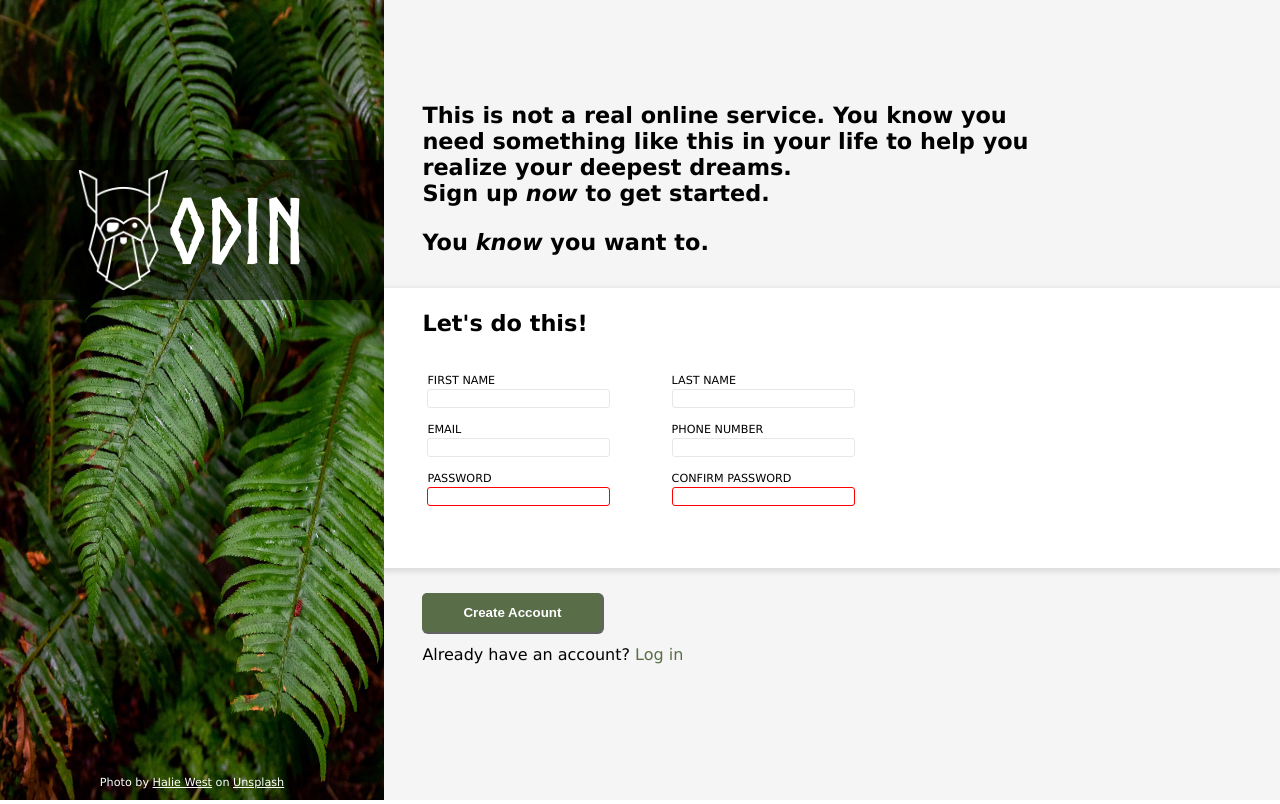
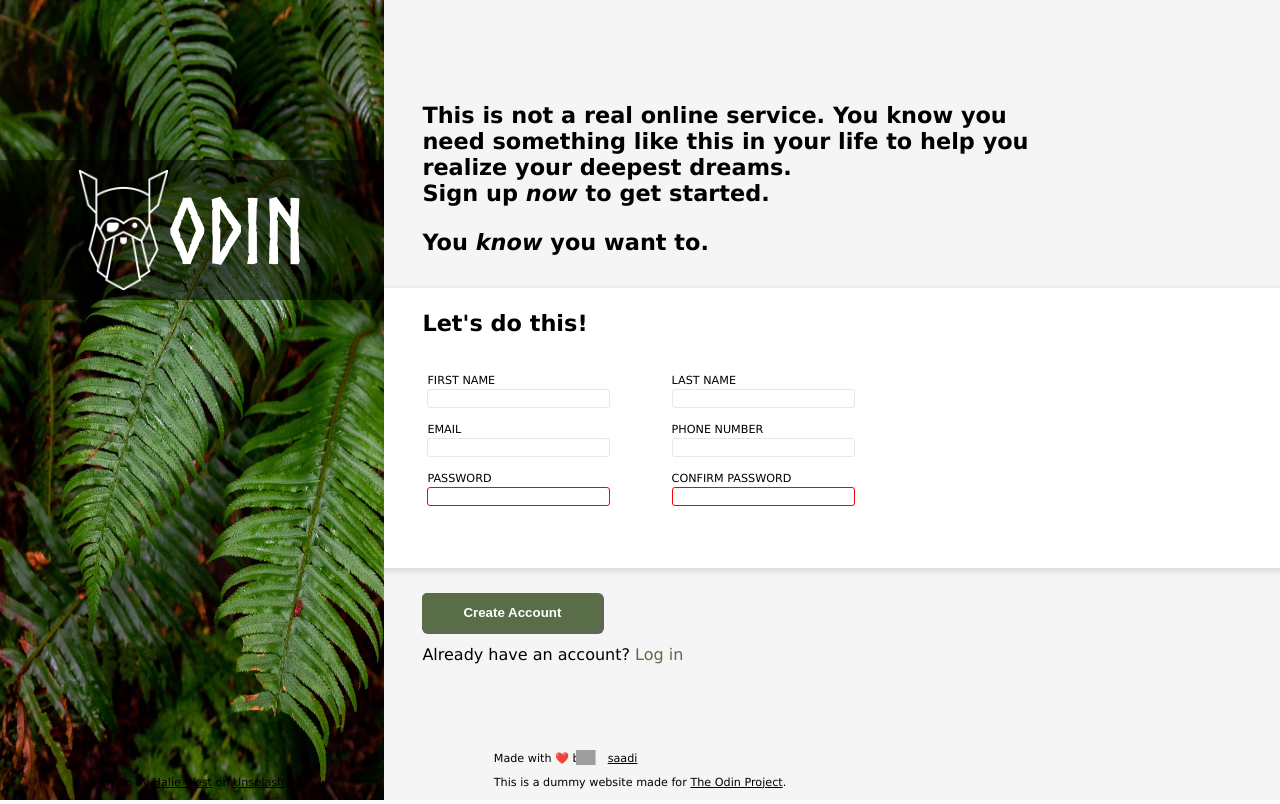
Before and after one commit to saadiBrr/odin-sign-up-form, a plain HTML site: page index.html in a window 1280 px wide. Drawn offline with Linux system fonts and the light colour scheme; grey boxes are pictures that could not be loaded.

Commit message:
Add favicon and footer

```diff
--- a/index.html
+++ b/index.html
@@ -6,6 +6,7 @@
     <meta name="viewport" content="width=device-width, initial-scale=1.0">
     <title>Sign Up Form</title>
     <link rel="stylesheet" href="styles.css">
+    <link rel="icon" href="assets/odin-lined.png">
     <script src="script.js"></script>
 </head>
 
@@ -91,6 +92,12 @@
             </div>
         </div>
     </div>
+
+    <div class="footer">
+        <p id="github">Made with ❤️ by &nbsp;&nbsp;&nbsp;&nbsp;&nbsp;<a href="https://github.com/saadiBrr"><img id="github-icon" src="https://img.icons8.com/?size=512&id=44900&format=png" alt="github icon">saadi</a></p>
+        <p id="top">This is a dummy website made for <a href="https://theodinproject">The Odin Project</a>.</p>
+    </div>
+
 </body>
 
 </html>
--- a/styles.css
+++ b/styles.css
@@ -98,7 +98,8 @@ p.text {
     box-shadow: 0 2px 5px 2px rgba(0, 0, 0, 0.1);
 }
 
-.form-container, form {
+.form-container,
+form {
     display: flex;
     gap: 4vw;
     width: 45%;
@@ -109,11 +110,13 @@ p.text {
     padding-left: 3vw;
 }
 
-.left-forms, .right-forms {
+.left-forms,
+.right-forms {
     flex: 1;
 }
 
-.left-forms>div, .right-forms>div {
+.left-forms>div,
+.right-forms>div {
     margin: 10px 5px;
 }
 
@@ -127,7 +130,8 @@ input {
     border: #E5E7EB 1px solid;
 }
 
-#password:invalid, #confirmpassword:invalid {
+#password:invalid,
+#confirmpassword:invalid {
     border: red 1px solid;
 }
 
@@ -164,3 +168,19 @@ span a {
     color: #596D48;
     text-decoration: none;
 }
+
+.footer {
+    color: black
+}
+
+.footer a {
+    color: black
+}
+
+#github-icon {
+    height: 15px;
+    width: auto;
+    position: absolute;
+    bottom: 35px;
+    left: 82px;
+}
```
